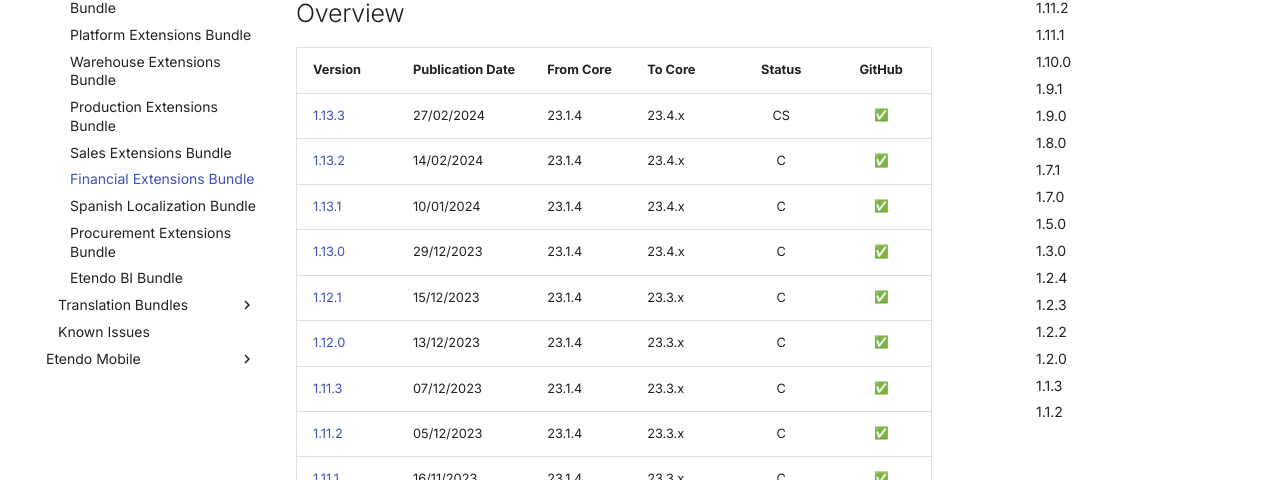
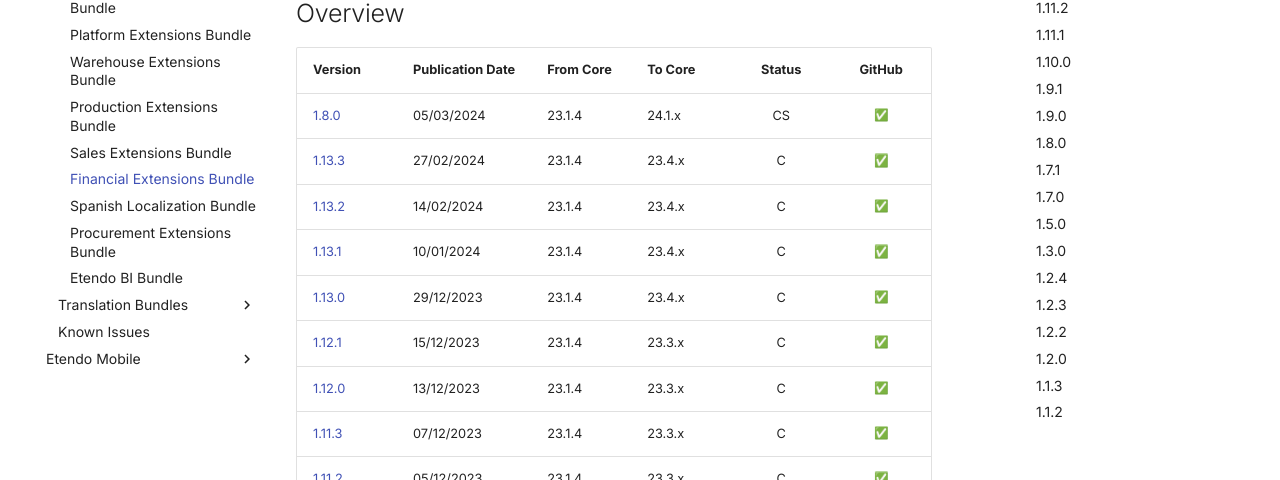
Before and after one commit to facumoyanosmf/mkdocs-prueba, an MkDocs documentation site: the page built from docs/whats-new/release-notes/etendo-classic/bundles/financial-extensions/release-notes.md, in a window 1280 px wide and 900 px high. Shown: the part 420-900 px from the top of the window. Built offline with MkDocs 1.6.1 and Material for MkDocs 9.7.7, drawn with Linux system fonts in a browser that asks for light colours; emoji names are drawn with the system emoji font; comment, search, counter and statistics services are not loaded; the version menu is left out.

Commit message:
Add release notes for Version 1.8.0 :memo:

```diff
--- a/docs/whats-new/release-notes/etendo-classic/bundles/financial-extensions/release-notes.md
+++ b/docs/whats-new/release-notes/etendo-classic/bundles/financial-extensions/release-notes.md
@@ -14,7 +14,8 @@
 
 | Version | Publication Date | From Core | To Core| Status | GitHub |
 | --- | --- | --- | --- | :---: | :---: |
-| [1.13.3](#1133)   | 27/02/2024 | 23.1.4 | 23.4.x | CS | :white_check_mark:    |
+| [1.8.0](https://github.com/facumoyanosmf/mkdocs-prueba/releases/tag/1.8.0){target="_blank"} | 05/03/2024 | 23.1.4 | 24.1.x | CS | :white_check_mark: |
+| [1.13.3](#1133)   | 27/02/2024 | 23.1.4 | 23.4.x | C | :white_check_mark:    |
 | [1.13.2](#1132)   | 14/02/2024 | 23.1.4 | 23.4.x | C  | :white_check_mark:    |
 | [1.13.1](#1131)   | 10/01/2024 | 23.1.4 | 23.4.x | C  | :white_check_mark:    |
 | [1.13.0](#1130)   | 29/12/2023 | 23.1.4 | 23.4.x | C  | :white_check_mark:    |
```
